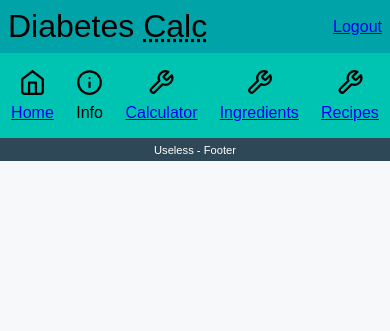
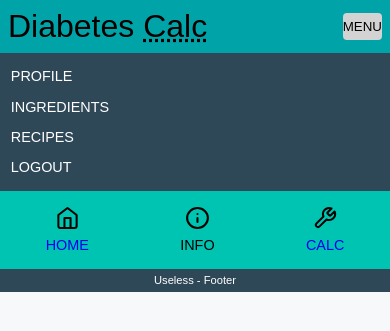
Before and after one commit to tona999/TecWeb-Progetto, a PHP site: page /info.php in a window 390 px wide. Shown: the top 331 px of the page. Run offline with PHP 8.4, Linux system fonts and the light colour scheme; the visitor is signed in with stand-in values (Sample User, id 1).

Commit message:
Aggiunto hamburger menu (WIP)

```diff
--- a/html/menu.html
+++ b/html/menu.html
@@ -1,6 +1,6 @@
+<MENU_LOGGED/>
 <menu>
-    <li><a href="index.php"><img src="img/icons/home.svg" alt=""/>Home</a></li>
-    <li><a href="info.php"><img src="img/icons/info.svg" alt=""/>Info</a></li>
-    <li><a href="calculator.php"><img src="img/icons/tool.svg" alt=""/>Calculator</a></li>
-    <MENU_LOGGED/>
+    <li><a href="index.php"><img src="img/icons/home.svg" alt=""/>HOME</a></li>
+    <li><a href="info.php"><img src="img/icons/info.svg" alt=""/>INFO</a></li>
+    <li><a href="calculator.php"><img src="img/icons/tool.svg" alt=""/>CALC</a></li>
 </menu>
--- /dev/null
+++ b/js/Hamburger.js
@@ -0,0 +1,7 @@
+function hideMenu(){
+    var menu = document.getElementById("profileMenu");
+    var c = "hidden";
+    menu.classList.contains(c)?
+        menu.classList.remove(c):
+        menu.classList.add(c);
+}
--- a/php/page.php
+++ b/php/page.php
@@ -28,13 +28,18 @@ class Page{
     public function setLogged(){
         session_start();
         if(isset($_SESSION["userId"])){
-            $login_r = '<a href="php/logout.php">Logout</a>';
+            $login_r = '<script src="js/Hamburger.js"></script>
+            <button onclick="hideMenu();">MENU</button>';
             $menu_r =
-                '<li><a href="ingredients.php"><img src="img/icons/tool.svg" alt=""> Ingredients </a></li>'.
-                '<li><a href="recipes.php"><img src="img/icons/tool.svg" alt=""> Recipes </a></li>';
+                '<menu id="profileMenu">'.
+                '<li><a href="profile.php">PROFILE</a></li>'.
+                '<li><a href="ingredients.php">INGREDIENTS</a></li>'.
+                '<li><a href="recipes.php">RECIPES</a></li>'.
+                '<li><a href="logout.php">LOGOUT</a></li>'.
+                '</menu>';
         }
         else{
-            $login_r = '<a href="login.php">Login</a>';
+            $login_r = '<a href="login.php">LOGIN</a>';
             $menu_r = "";
         }
         $this->header = str_replace("<LOGIN/>", $login_r, $this->header);
@@ -46,28 +51,28 @@ class Page{
         switch($entry){
             case "home":
                 $this->menu = str_replace(
-                    '<a href="index.php"><img src="img/icons/home.svg" alt=""/>Home</a>',
-                    '<img src="img/icons/home.svg" alt=""/>Home',
+                    '<a href="index.php"><img src="img/icons/home.svg" alt=""/>HOME</a>',
+                    '<img src="img/icons/home.svg" alt=""/>HOME',
                     $this->menu
                 );
                 break;
             case "info":
                 $this->menu = str_replace(
-                    '<a href="info.php"><img src="img/icons/info.svg" alt=""/>Info</a>',
-                    '<img src="img/icons/info.svg" alt=""/>Info',
+                    '<a href="info.php"><img src="img/icons/info.svg" alt=""/>INFO</a>',
+                    '<img src="img/icons/info.svg" alt=""/>INFO',
                     $this->menu
                 );
                 break;
             case "calc":
                 $this->menu = str_replace(
-                    '<a href="calculator.php"><img src="img/icons/tool.svg" alt=""/>Calculator</a>',
-                    '<img src="img/icons/tool.svg" alt=""/>Calculator',
+                    '<a href="calculator.php"><img src="img/icons/tool.svg" alt=""/>CALC</a>',
+                    '<img src="img/icons/tool.svg" alt=""/>CALC',
                     $this->menu
                 );
                 break;
             case "login":
                 $this->header = str_replace(
-                    '<a href="login.php">Login</a>',
+                    '<a href="login.php">LOGIN</a>',
                     '',
                     $this->header
                 );
--- a/styles/style-mobile.css
+++ b/styles/style-mobile.css
@@ -20,6 +20,24 @@ menu img{
     padding-bottom: .5em;
 }
 
+
+.hidden{
+    position: fixed;
+    top: 0;
+    right: -100%;
+}
+#profileMenu{
+    background-color: #2F4858;
+}
+#profileMenu a{
+    color: white;
+}
+#profileMenu li{
+    display: block;
+    text-align: left;
+    display: block;
+}
+
 main{
     float: none;
     width: 100%;
--- a/styles/style.css
+++ b/styles/style.css
@@ -32,11 +32,23 @@ menu{
     padding: .5em;
 }
 menu li{
+    font-size: .9em;
     display: inline-block;
-    margin: .5em;
+    padding: .5em;
+    border-radius: 8px;
+}
+menu a{
+    text-decoration: none;
 }
 menu img{
     display: none;
+}
+#profileMenu {
+    float: right;
+    display: block;
+}
+#profileMenu li{
+    margin: 0 .25em 0 .25em;
 }
 
 /* Main */
```
